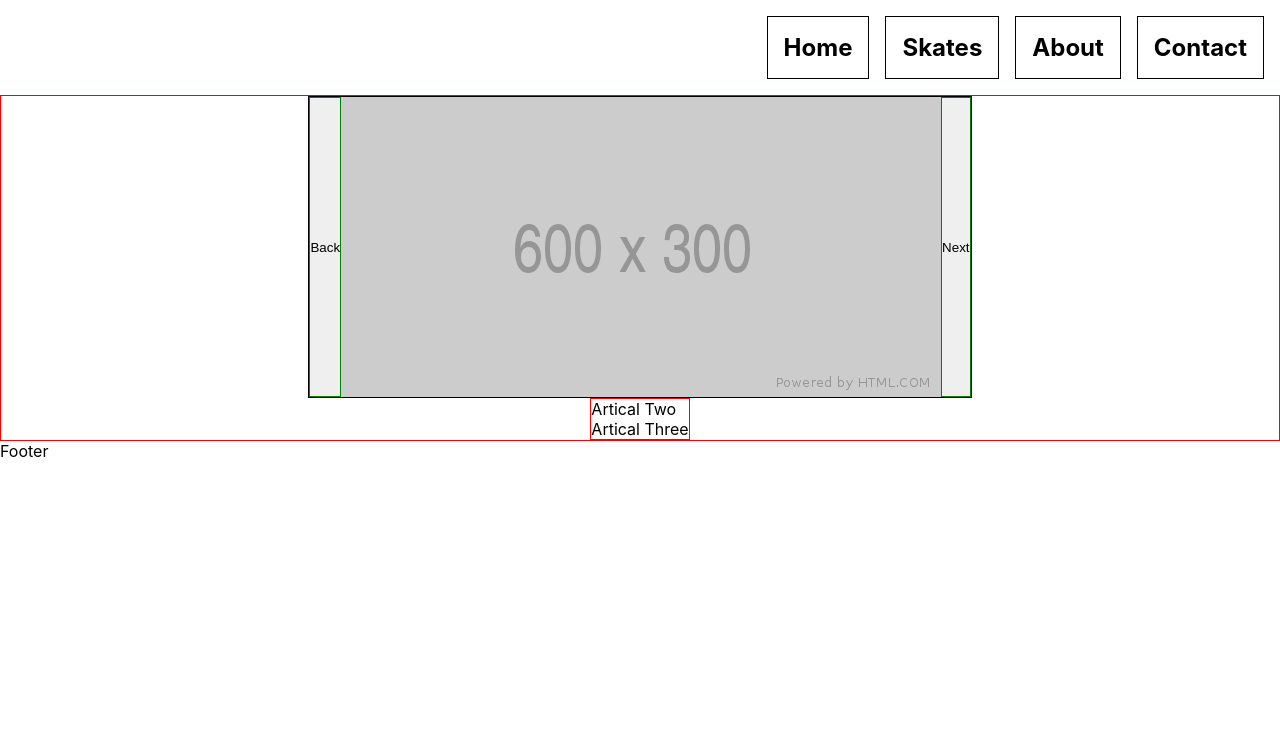
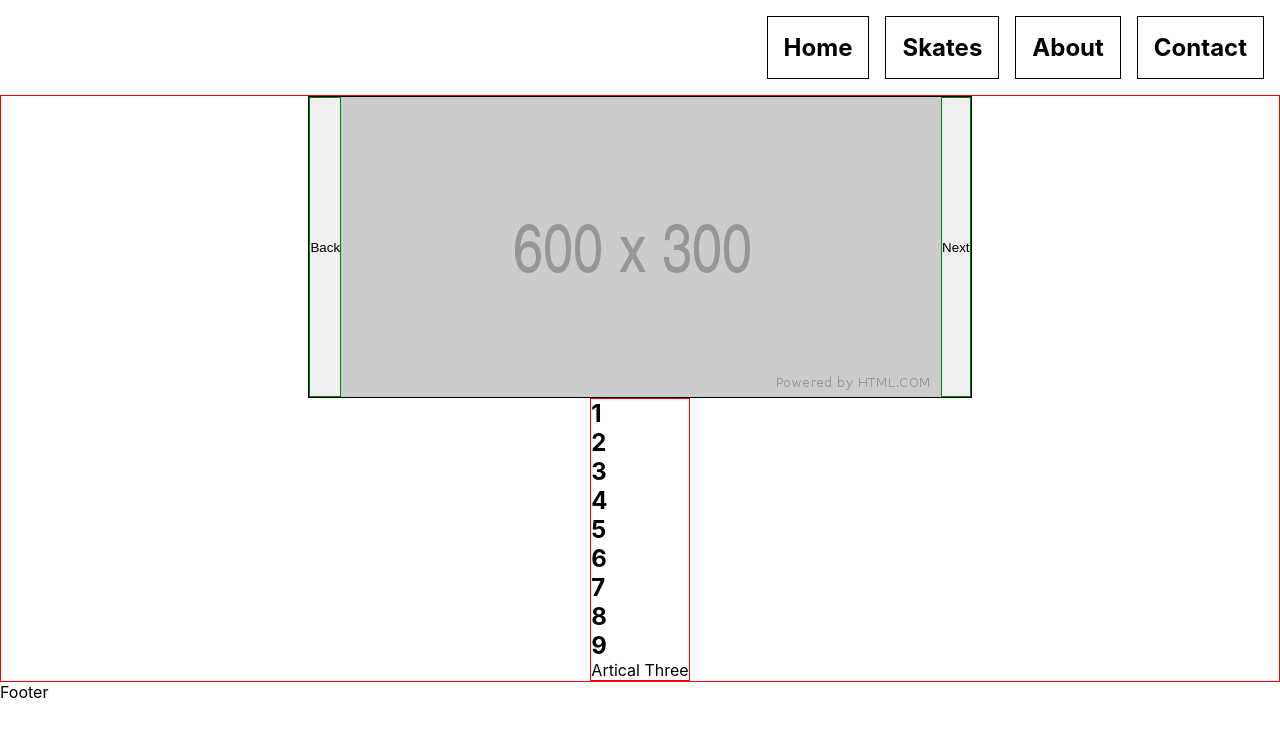
Before and after one commit to aliuwd927/basic-hp-app, a React (Create React App) app: page / in a window 1280 px wide. Shown: the top 736 px of the page. Built offline with nearby package versions, Linux system fonts and the light colour scheme.

Commit message:
added item box

```diff
--- /dev/null
+++ b/src/ItemBox.jsx
@@ -0,0 +1,9 @@
+function ItemBox(){
+  const numOfBox = [1,2,3,4,5,6,7,8,9];
+  let display = numOfBox.map(element =>{
+    return <h1 key={element}>{element}</h1>
+  })
+return <div>{display}</div>
+}
+
+export default ItemBox;
--- a/src/section.jsx
+++ b/src/section.jsx
@@ -1,4 +1,5 @@
 import ImgCarousel from "./imgcarousel";
+import ItemBox from "./ItemBox";
 
 function SectionPage(){
   let section = (
@@ -7,7 +8,9 @@ function SectionPage(){
         <ImgCarousel />
       </article>
       <div className ="article_Sub_Container">
-        <article className = "article_two">Artical Two</article>
+        <article className = "article_two">
+          <ItemBox />
+        </article>
         <article className = "article_three">Artical Three</article>
       </div>
     </div>
```
